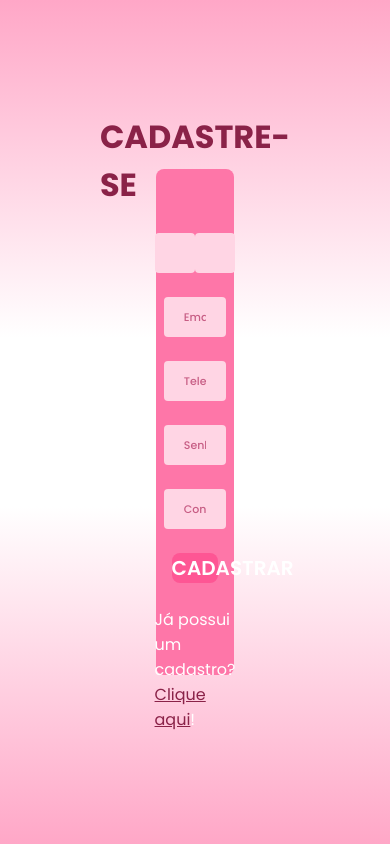
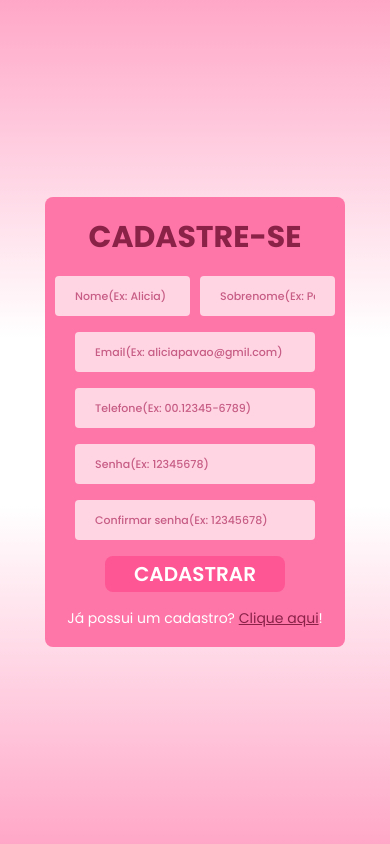
Before and after one commit to gustav0-rdg/proj_mercado, a Flask app: page /cadastro in a window 390 px wide. Run offline with Flask 3, Linux system fonts and the light colour scheme.

Commit message:
Responsividade do cadastro

```diff
--- a/static/css/paginas/pagCadastro.css
+++ b/static/css/paginas/pagCadastro.css
@@ -9,14 +9,13 @@
 }
 
 /* Form */
-
 .titulo_cadastro {
-        color: var(--rosa-primario-escuro);
+    color: var(--rosa-primario-escuro);
 }
 
 .form__cadastro {
-    width: 20%;
-    height: 60%;
+    width: 400px;
+    height: 550px;
     background-color: var(--rosa-secundario);
     border-radius: 8px;
 
@@ -31,7 +30,6 @@
 .form__cadastro-name {
     display: flex;
     justify-content: space-evenly;
-
 }
 
 .input__cadastro {
@@ -64,30 +62,6 @@ input::placeholder {
     font-weight: 500;
 }
 
-.input__cadastro-name {
-
-}
-
-.input__cadastro-lastName {
-
-}
-
-.input__cadastro-email {
-
-}
-
-.input__cadastro-tel {
-
-}
-
-.input__cadastro-senha {
-
-}
-
-.input__cadastro-senhaConfirm {
-
-}
-
 .btn__cadastrar {
     width: 60%;
     height: 8%;
@@ -106,3 +80,22 @@ input::placeholder {
 .link__cadastro {
     color: var(--rosa-primario-escuro);
 }
+
+
+/* Responsivo */
+@media (max-width: 600px) {
+.form__cadastro {
+    width: 300px;
+    height: 450px;
+    gap: 16px;
+}
+
+.titulo_cadastro {
+   font-size: 30px;
+}
+
+.text__cadastro {
+    font-size: 14px;
+}
+
+}
--- a/templates/cadastro.html
+++ b/templates/cadastro.html
@@ -14,18 +14,18 @@
 <body>
     <main class="main__cadastro-container">
 
-        <form class="form__cadastro">
+        <form class="form__cadastro" action="/cadastrar/usuario" method="post">
             <h1 class="titulo_cadastro">CADASTRE-SE</h1>
             <div class="form__cadastro-name">
-                <input type="text" class="input__cadastro-name input__cadastro-names " placeholder="Nome(Ex: Alicia)">
-                <input type="text" class="input__cadastro-lastName input__cadastro-names " placeholder="Sobrenome(Ex: Pavão)">
+                <input type="text" name="nome" class="input__cadastro-name input__cadastro-names " placeholder="Nome(Ex: Alicia)">
+                <input type="text" name="usuario" class="input__cadastro-lastName input__cadastro-names " placeholder="Sobrenome(Ex: Pavão)">
             </div>
 
-            <input type="text" class="input__cadastro-email input__cadastro" placeholder="Email(Ex: aliciapavao@gmil.com)">
-            <input type="text" class="input__cadastro-tel input__cadastro" placeholder="Telefone(Ex: 00.12345-6789)">
+            <input type="text" name="email" class="input__cadastro-email input__cadastro" placeholder="Email(Ex: aliciapavao@gmil.com)">
+            <input type="text" name="telefone" class="input__cadastro-tel input__cadastro" placeholder="Telefone(Ex: 00.12345-6789)">
 
-            <input type="text" class="input__cadastro-senha input__cadastro" placeholder="Senha(Ex: 12345678)">
-            <input type="text" class="input__cadastro-senhaConfirm input__cadastro" placeholder="Confirmar senha(Ex: 12345678)">
+            <input type="text" name="senha" class="input__cadastro-senha input__cadastro" placeholder="Senha(Ex: 12345678)">
+            <input type="text" name="rep_senha" class="input__cadastro-senhaConfirm input__cadastro" placeholder="Confirmar senha(Ex: 12345678)">
 
             <button class="btn__cadastrar">CADASTRAR</button>
 
```
